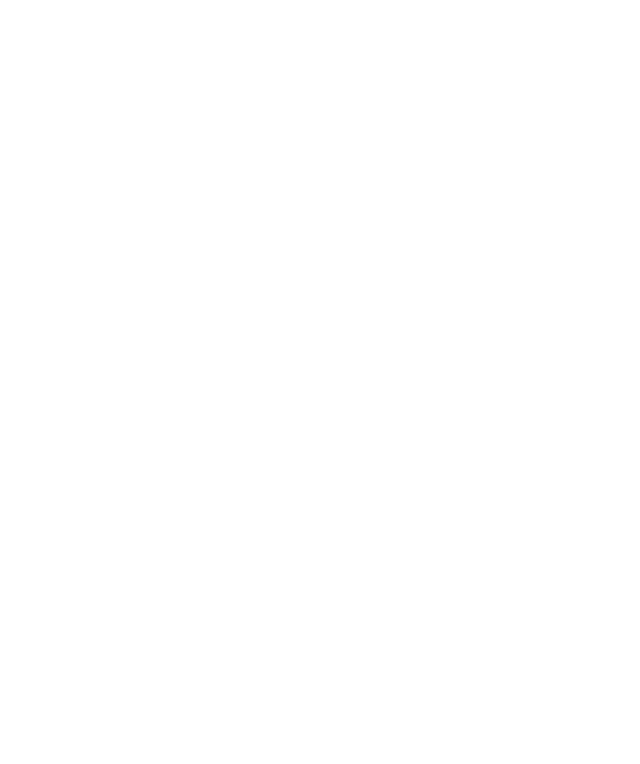
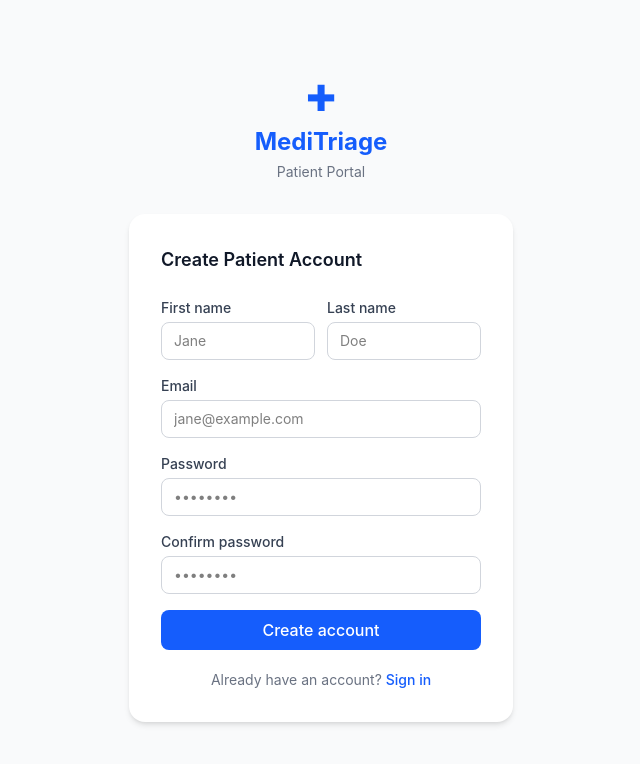
Before and after one commit to PrateekKacham/meditriage, a React (Vite) app in the folder frontend/: page /register in a window 1280 px wide. Before the commit this address had no page. Shown: the top 764 px of the page, without its empty margins (319-959 px from the left). Built offline with nearby package versions, Linux system fonts and the light colour scheme.

Commit message:
Add patient registration page

```diff
--- a/frontend/src/App.jsx
+++ b/frontend/src/App.jsx
@@ -5,6 +5,7 @@
 import { submitIntake } from './api/intake';
 import Dashboard from './pages/Dashboard';
 import Login     from './pages/Login';
+import Register  from './pages/Register';
 
 const initialForm = {
   firstName: '', lastName: '', dateOfBirth: '', email: '', phone: '',
@@ -123,6 +124,7 @@
       <Route path="/"          element={intakeForm} />
       <Route path="/dashboard" element={<Dashboard />} />
       <Route path="/login"     element={<Login />} />
+      <Route path="/register"  element={<Register />} />
     </Routes>
   );
 }
--- /dev/null
+++ b/frontend/src/pages/Register.jsx
@@ -0,0 +1,161 @@
+// src/pages/Register.jsx
+import { useState, useEffect } from 'react';
+import { useNavigate, Link } from 'react-router-dom';
+
+const API = import.meta.env.VITE_API_URL || 'http://localhost:5000';
+
+export default function Register() {
+  const navigate = useNavigate();
+
+  const [firstName, setFirstName]           = useState('');
+  const [lastName, setLastName]             = useState('');
+  const [email, setEmail]                   = useState('');
+  const [password, setPassword]             = useState('');
+  const [confirmPassword, setConfirmPassword] = useState('');
+  const [error, setError]                   = useState('');
+  const [isLoading, setIsLoading]           = useState(false);
+
+  // Skip registration if already logged in
+  useEffect(() => {
+    if (localStorage.getItem('token')) {
+      navigate('/portal');
+    }
+  }, []);
+
+  const handleSubmit = async (e) => {
+    e.preventDefault();
+    setError('');
+
+    if (password !== confirmPassword) {
+      setError('Passwords do not match');
+      return;
+    }
+
+    setIsLoading(true);
+    try {
+      const res = await fetch(`${API}/api/auth/register`, {
+        method: 'POST',
+        headers: { 'Content-Type': 'application/json' },
+        body: JSON.stringify({ firstName, lastName, email, password }),
+      });
+
+      const data = await res.json();
+
+      if (!res.ok) {
+        setError(data.message || 'Registration failed');
+        return;
+      }
+
+      localStorage.setItem('token', data.token);
+      localStorage.setItem('user', JSON.stringify(data.user));
+      navigate('/');
+    } catch (err) {
+      setError('Could not connect to server. Please try again.');
+    } finally {
+      setIsLoading(false);
+    }
+  };
+
+  return (
+    <div className="bg-gray-50 min-h-screen flex flex-col items-center justify-center px-4">
+
+      {/* ── Branding ── */}
+      <div className="text-center mb-8">
+        <span className="text-4xl text-blue-600">✚</span>
+        <h1 className="text-2xl font-bold text-blue-600 mt-2">MediTriage</h1>
+        <p className="text-sm text-gray-500 mt-1">Patient Portal</p>
+      </div>
+
+      {/* ── Card ── */}
+      <div className="bg-white rounded-2xl shadow-md p-8 w-full max-w-sm">
+        <h2 className="text-lg font-semibold text-gray-900 mb-6">Create Patient Account</h2>
+
+        <form onSubmit={handleSubmit}>
+
+          {/* First + last name side by side */}
+          <div className="flex gap-3 mb-4">
+            <div className="flex-1">
+              <label className="block text-sm font-medium text-gray-700 mb-1">First name</label>
+              <input
+                type="text"
+                required
+                value={firstName}
+                onChange={e => setFirstName(e.target.value)}
+                placeholder="Jane"
+                className="border border-gray-300 rounded-lg px-3 py-2 w-full focus:outline-none focus:ring-2 focus:ring-blue-500 text-sm"
+              />
+            </div>
+            <div className="flex-1">
+              <label className="block text-sm font-medium text-gray-700 mb-1">Last name</label>
+              <input
+                type="text"
+                required
+                value={lastName}
+                onChange={e => setLastName(e.target.value)}
+                placeholder="Doe"
+                className="border border-gray-300 rounded-lg px-3 py-2 w-full focus:outline-none focus:ring-2 focus:ring-blue-500 text-sm"
+              />
+            </div>
+          </div>
+
+          <div className="mb-4">
+            <label className="block text-sm font-medium text-gray-700 mb-1">Email</label>
+            <input
+              type="email"
+              required
+              value={email}
+              onChange={e => setEmail(e.target.value)}
+              placeholder="jane@example.com"
+              className="border border-gray-300 rounded-lg px-3 py-2 w-full focus:outline-none focus:ring-2 focus:ring-blue-500 text-sm"
+            />
+          </div>
+
+          <div className="mb-4">
+            <label className="block text-sm font-medium text-gray-700 mb-1">Password</label>
+            <input
+              type="password"
+              required
+              value={password}
+              onChange={e => setPassword(e.target.value)}
+              placeholder="••••••••"
+              className="border border-gray-300 rounded-lg px-3 py-2 w-full focus:outline-none focus:ring-2 focus:ring-blue-500 text-sm"
+            />
+          </div>
+
+          <div className="mb-4">
+            <label className="block text-sm font-medium text-gray-700 mb-1">Confirm password</label>
+            <input
+              type="password"
+              required
+              value={confirmPassword}
+              onChange={e => setConfirmPassword(e.target.value)}
+              placeholder="••••••••"
+              className="border border-gray-300 rounded-lg px-3 py-2 w-full focus:outline-none focus:ring-2 focus:ring-blue-500 text-sm"
+            />
+          </div>
+
+          {error && (
+            <p className="text-sm text-red-600 bg-red-50 border border-red-200 rounded-lg px-3 py-2 mb-4">
+              {error}
+            </p>
+          )}
+
+          <button
+            type="submit"
+            disabled={isLoading}
+            className={`w-full bg-blue-600 hover:bg-blue-700 text-white font-medium py-2 rounded-lg transition-colors ${isLoading ? 'opacity-60 cursor-not-allowed' : 'cursor-pointer'}`}
+          >
+            {isLoading ? 'Creating account...' : 'Create account'}
+          </button>
+        </form>
+
+        <p className="text-sm text-center text-gray-500 mt-5">
+          Already have an account?{' '}
+          <Link to="/patient-login" className="text-blue-600 hover:underline font-medium">
+            Sign in
+          </Link>
+        </p>
+      </div>
+    </div>
+  );
+}
```
